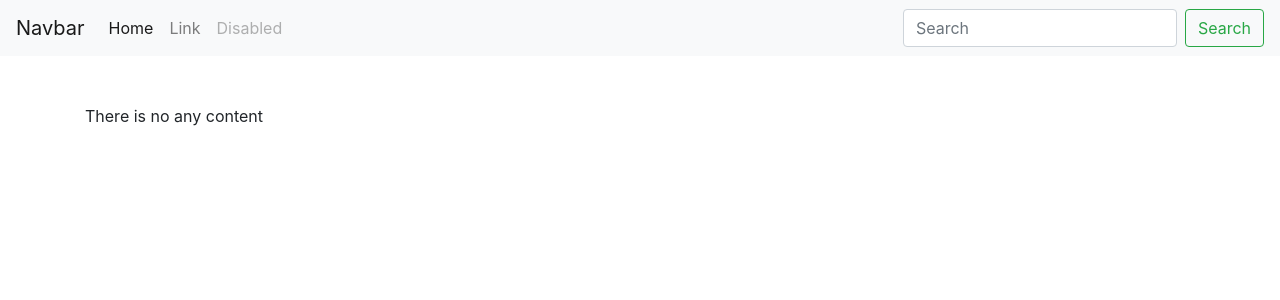
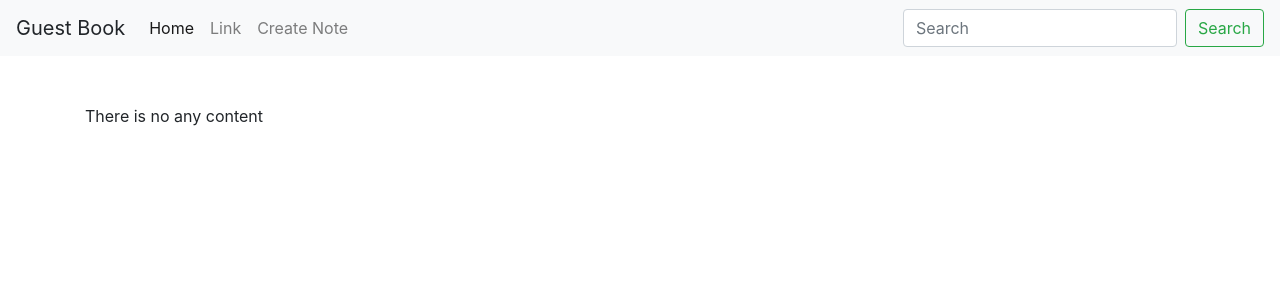
Before and after one commit to BlastCake/guest_book, a Django app: template templates/base.html in a window 1280 px wide. Shown: the top 300 px of the page. Run offline with Django 3.2, Linux system fonts and the light colour scheme; the template is opened without the code that fills it, so the values that code supplies are empty; some libraries are stand-ins or nearby versions.

Commit message:
Added nav buttons.

```diff
--- a/templates/base.html
+++ b/templates/base.html
@@ -1,10 +1,8 @@
-{% load static %}
 <!DOCTYPE html>
 <html lang="en">
 <head>
     <meta charset="UTF-8">
     <link rel="stylesheet" href="https://stackpath.bootstrapcdn.com/bootstrap/4.3.1/css/bootstrap.min.css" integrity="sha384-ggOyR0iXCbMQv3Xipma34MD+dH/1fQ784/j6cY/iJTQUOhcWr7x9JvoRxT2MZw1T" crossorigin="anonymous">
-    <link rel="stylesheet" href="{% static 'css/styles.css' %}">
     <title>
         {% block title %}
             Guest Book®
@@ -14,7 +12,7 @@
 </head>
 <body>
     <nav class="navbar navbar-expand-lg navbar-light bg-light">
-        <a class="navbar-brand" href="#">Navbar</a>
+        <a class="navbar-brand disabled">Guest Book</a>
         <button class="navbar-toggler" type="button" data-toggle="collapse" data-target="#navbarSupportedContent"
                 aria-controls="navbarSupportedContent" aria-expanded="false" aria-label="Toggle navigation">
             <span class="navbar-toggler-icon"></span>
@@ -23,13 +21,13 @@
         <div class="collapse navbar-collapse" id="navbarSupportedContent">
             <ul class="navbar-nav mr-auto">
                 <li class="nav-item active">
-                    <a class="nav-link" href="#">Home <span class="sr-only">(current)</span></a>
+                    <a class="nav-link" href="{% url 'list_notes' %}">Home<span class="sr-only">(current)</span></a>
                 </li>
                 <li class="nav-item">
                     <a class="nav-link" href="#">Link</a>
                 </li>
                 <li class="nav-item">
-                    <a class="nav-link disabled" href="#" tabindex="-1" aria-disabled="true">Disabled</a>
+                    <a class="nav-link" href="{% url 'note_create_url'  %}" >Create Note</a>
                 </li>
             </ul>
             <form class="form-inline my-2 my-lg-0">
```
